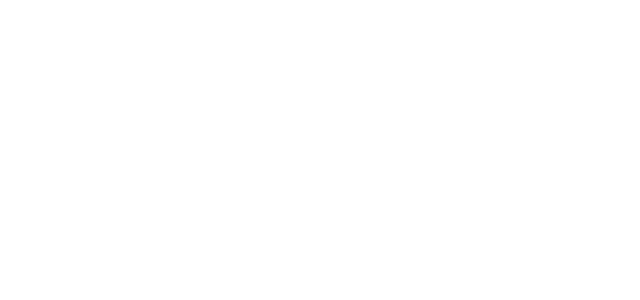
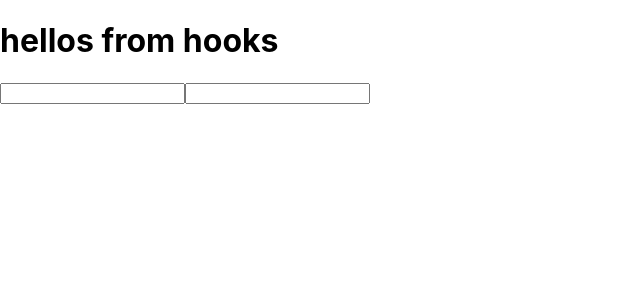
Before and after one commit to causey96bc/new-views, a React (Create React App) app: page /Hooks in a window 1280 px wide. Before the commit this address had no page. Shown: the top 300 px of the page, without its empty margins (0-640 px from the left). Built offline with nearby package versions, Linux system fonts and the light colour scheme.

Commit message:
adding hooks view

```diff
--- a/src/App.js
+++ b/src/App.js
@@ -12,6 +12,7 @@
       <nav>
         <Link to="/Posts">See all Posts</Link>
         <Link to="/JokeCounter">Joke Counter</Link>
+        <Link to="/Hooks">See some Hooks</Link>
       </nav>
 
     </>
--- /dev/null
+++ b/src/components/MyHook.js
@@ -0,0 +1,25 @@
+import React, { useEffect } from 'react';
+import { useForm } from './useForm';
+const MyHook = () => {
+    const [values, handleChange] = useForm({ email: "", password: "" });
+    useEffect(() => {
+        console.log("empty array render on load");
+    }, []);
+    useEffect(() => {
+        console.log(" when password change render");
+    }, [values.password]);
+    return (
+        <div>
+            <h1>hellos from hooks</h1>
+            <input name="email" value={values.email} onChange={handleChange}>
+
+            </input>
+            <input type="password"
+                name="password"
+                value={values.password}
+                onChange={handleChange}>
+            </input>
+        </div >
+    );
+};
+export default MyHook;
--- /dev/null
+++ b/src/components/useForm.js
@@ -0,0 +1,14 @@
+import React, { useState } from 'react';
+export const useForm = (initialValues) => {
+    const [values, setValues] = useState(initialValues);
+    return [
+        values,
+        e => {
+            setValues({
+                ...values,
+                [e.target.name]: e.target.value
+            });
+        }
+
+    ];
+};
--- a/src/index.js
+++ b/src/index.js
@@ -6,6 +6,7 @@
 import reportWebVitals from './reportWebVitals';
 import JokeCounter from "./routes/JokeCounter";
 import Posts from "./routes/Posts";
+import Hooks from './routes/Hooks';
 
 ReactDOM.render(
   <BrowserRouter>
@@ -13,6 +14,7 @@
       <Route path="/" element={<App />} />
       <Route path="/JokeCounter" element={<JokeCounter />} />
       <Route path="/Posts" element={<Posts />} />
+      <Route path="/Hooks" element={<Hooks />} />
     </Routes>
   </BrowserRouter>,
   document.getElementById('root')
--- /dev/null
+++ b/src/routes/Hooks.js
@@ -0,0 +1,8 @@
+import React from 'react';
+import MyHook from '../components/MyHook';
+const Hooks = () => {
+    return (
+        <MyHook />
+    );
+};
+export default Hooks;
```
